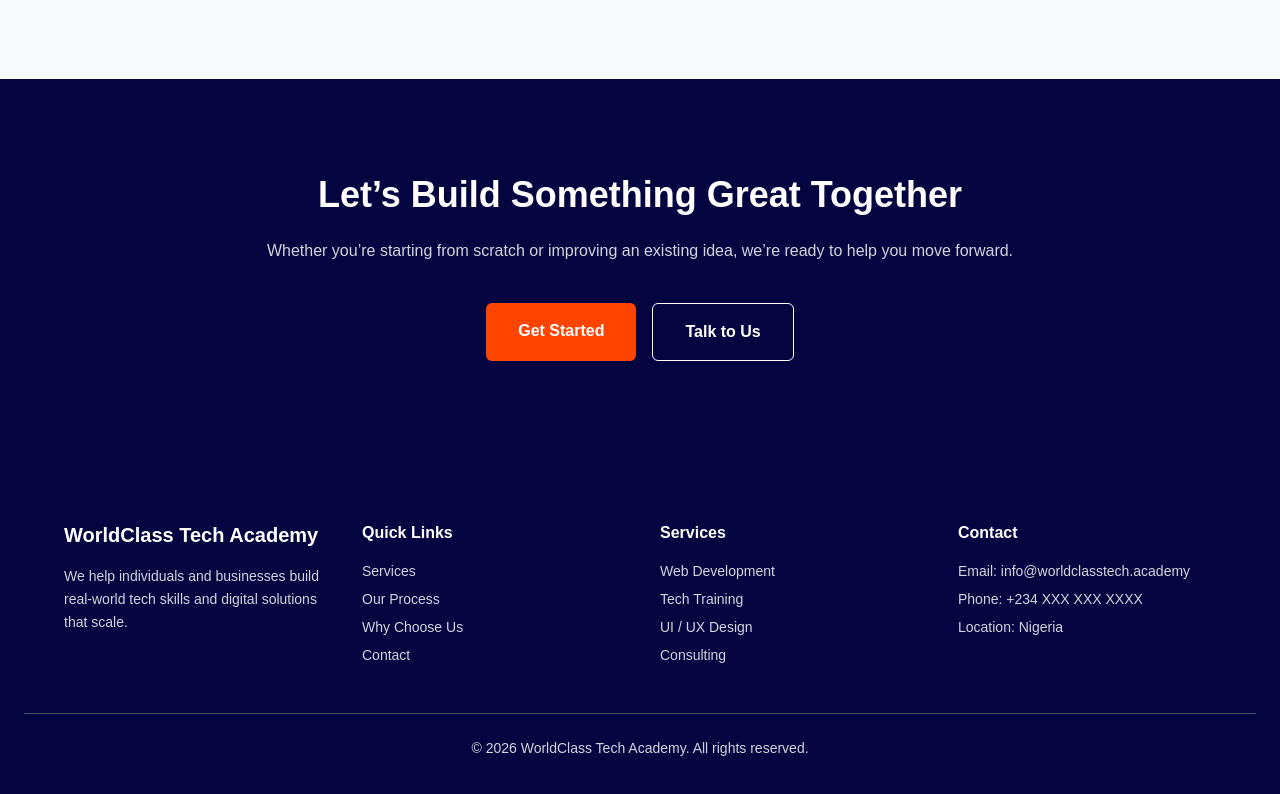
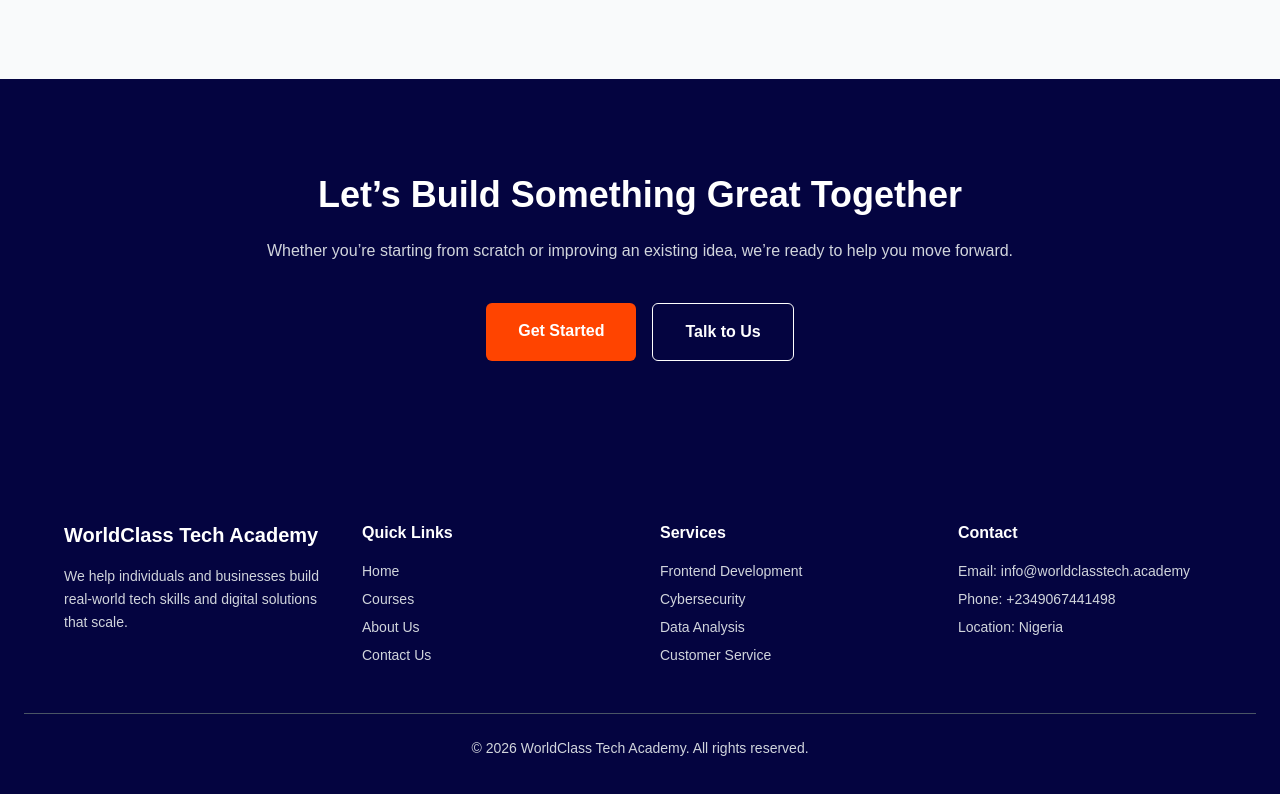
Before and after one commit to KapteynAlexis/worldclass-tech-academy, a Next.js app: page / in a window 1280 px wide. Shown: the part 6465-7259 px from the top of the page. Built offline with nearby package versions, Linux system fonts and the light colour scheme.

Commit message:
fixed footer accuracy

```diff
--- a/components/Footer.tsx
+++ b/components/Footer.tsx
@@ -1,5 +1,5 @@
 // src/components/Footer.tsx
-
+import Link from "next/link";
 export default function Footer() {
   return (
     <footer className="bg-[#040440] text-gray-300 px-6 py-16">
@@ -20,10 +20,10 @@ export default function Footer() {
         <div>
           <h4 className="text-white font-semibold mb-4">Quick Links</h4>
           <ul className="space-y-2 text-sm">
-            <li><a href="#services" className="hover:text-[#FF4400]">Services</a></li>
-            <li><a href="#process" className="hover:text-[#FF4400]">Our Process</a></li>
-            <li><a href="#why-us" className="hover:text-[#FF4400]">Why Choose Us</a></li>
-            <li><a href="#contact" className="hover:text-[#FF4400]">Contact</a></li>
+            <li><Link href="/"className="hover:text-[#FF4400]">Home</Link></li>
+            <li><Link href="/courses" className="hover:text-[#FF4400]">Courses</Link></li>
+            <li><Link href="/" className="hover:text-[#FF4400]">About Us</Link></li>
+            <li><Link href="https://wa.me/2349067441498" className="hover:text-[#FF4400]">Contact Us</Link></li>
           </ul>
         </div>
 
@@ -31,10 +31,10 @@ export default function Footer() {
         <div>
           <h4 className="text-white font-semibold mb-4">Services</h4>
           <ul className="space-y-2 text-sm">
-            <li>Web Development</li>
-            <li>Tech Training</li>
-            <li>UI / UX Design</li>
-            <li>Consulting</li>
+            <li>Frontend Development</li>
+            <li>Cybersecurity</li>
+            <li>Data Analysis</li>
+            <li>Customer Service</li>
           </ul>
         </div>
 
@@ -43,7 +43,7 @@ export default function Footer() {
           <h4 className="text-white font-semibold mb-4">Contact</h4>
           <ul className="space-y-2 text-sm">
             <li>Email: info@worldclasstech.academy</li>
-            <li>Phone: +234 XXX XXX XXXX</li>
+            <li>Phone: +2349067441498</li>
             <li>Location: Nigeria</li>
           </ul>
         </div>
--- a/components/Header.tsx
+++ b/components/Header.tsx
@@ -25,7 +25,7 @@ export default function Header() {
         <nav className="hidden md:flex items-center gap-8">
           <Link href="/" className="hover:text-[#FF4400] hover:bg-white p-4 rounded-md font-bold">Home</Link>
           <Link href="/courses" className="hover:text-[#FF4400] hover:bg-white p-4 rounded-md font-bold">Courses</Link>
-          <Link href="#contact" className="hover:text-[#FF4400] hover:bg-white p-4 rounded-md font-bold">Contact</Link>
+          <Link href="https://wa.me/2349067441498" className="hover:text-[#FF4400] hover:bg-white p-4 rounded-md font-bold">Contact</Link>
         </nav>
 
         {/* Hamburger Button */}
```
